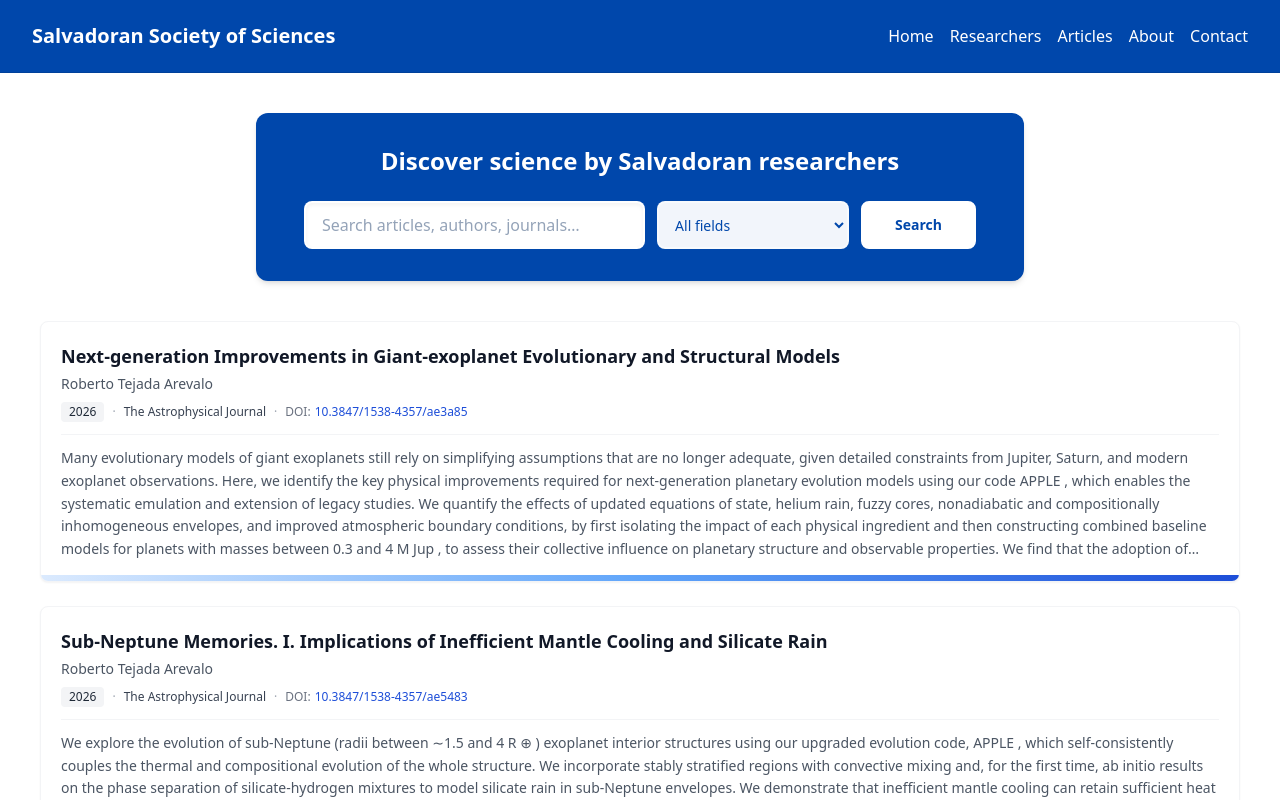
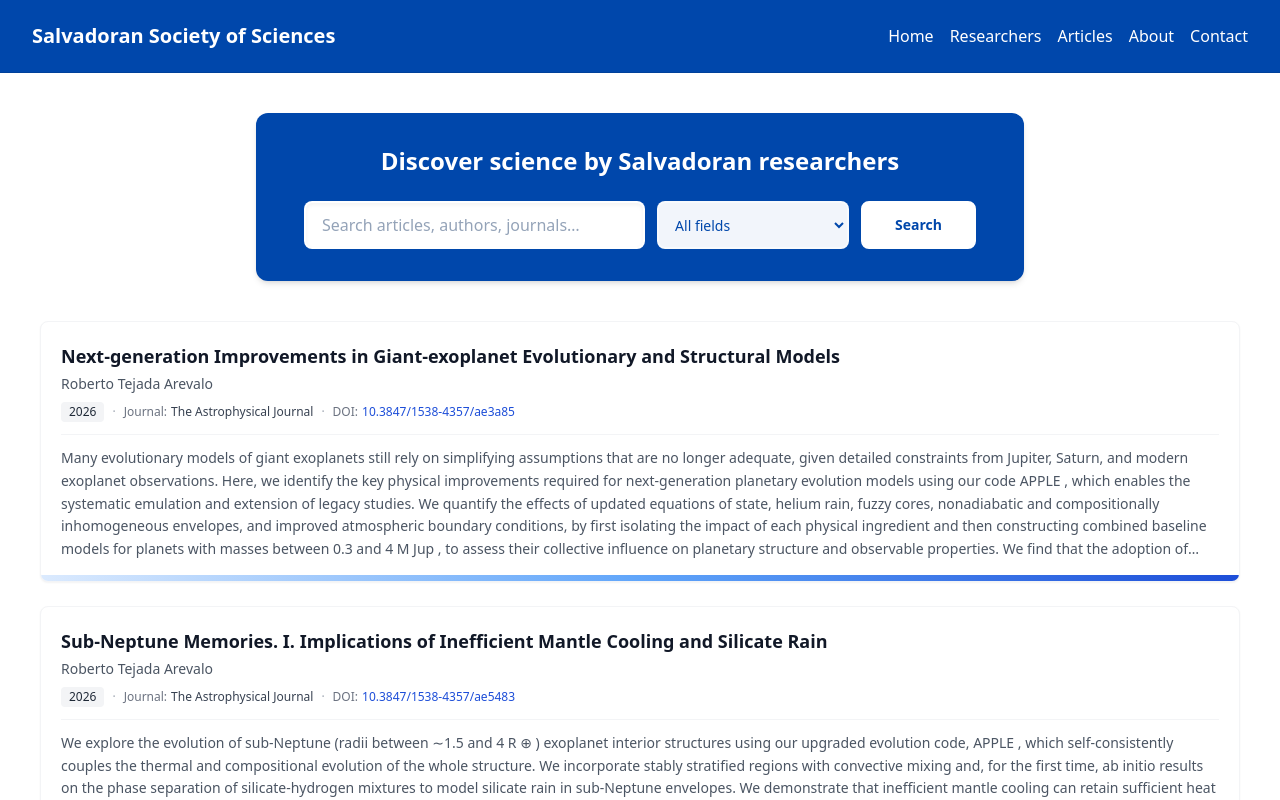
Before and after one commit to jromerooo2/salvadoran_arxiv, a Vue app: page /articles in a window 1280 px wide. Shown: the top 800 px of the page. Built offline with nearby package versions, Linux system fonts and the light colour scheme; a web font is replaced by a local one.

Commit message:
setting the header journal in the article boxes

```diff
--- a/src/components/Tarjeta.vue
+++ b/src/components/Tarjeta.vue
@@ -83,7 +83,10 @@ const abstractPreview = computed(() => {
           {{ yearLabel }}
         </span>
         <span class="text-gray-400" aria-hidden="true">·</span>
-        <span class="min-w-0 font-medium text-gray-700">{{ journalLabel }}</span>
+        <span class="inline-flex min-w-0 flex-wrap items-center gap-x-1 break-words text-gray-800">
+          <span class="shrink-0 font-medium text-gray-500">Journal:</span>
+          <span class="min-w-0 font-medium text-gray-700">{{ journalLabel }}</span>
+        </span>
         <span class="text-gray-400" aria-hidden="true">·</span>
         <span class="inline-flex min-w-0 flex-wrap items-center gap-x-1 break-all text-gray-800">
           <span class="shrink-0 font-medium text-gray-500">DOI:</span>
```
